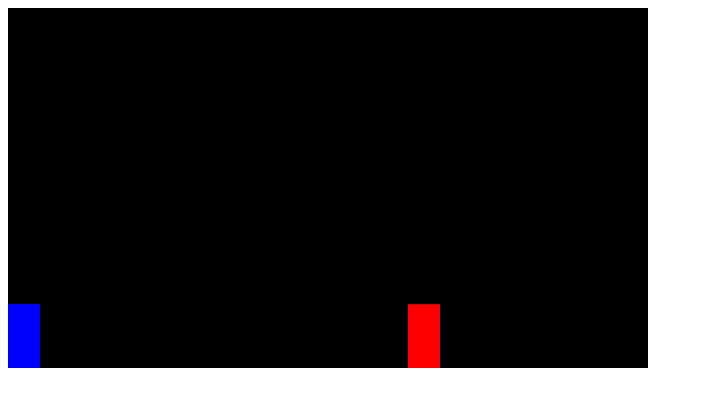
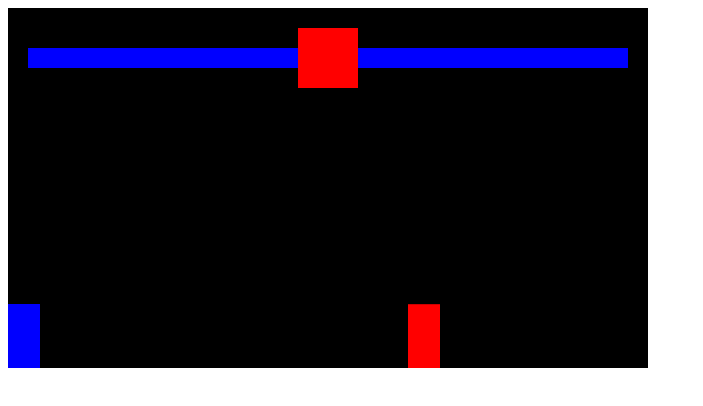
Before and after one commit to 18leij2/buzz-kill, a plain HTML site: page index.html in a window 1280 px wide. Shown: the whole page, without its empty margins (0-703 px from the left). Drawn offline with Linux system fonts and the light colour scheme.

Commit message:
added health UI and health functionality

```diff
--- a/index.html
+++ b/index.html
@@ -1,3 +1,24 @@
-<canvas></canvas>
-
-<script src="index.js"></script>
+<head>
+    <style>
+        * {
+            box-sizing: border-box;
+        }
+    </style>
+</head>
+<body>
+    <div style="position: relative; display: inline-block;">
+        <div style="position: absolute; display: flex; width: 100%; align-items: center; padding: 20px;">
+            <div style="position: relative; height: 20px; width: 100%; display: flex; justify-content: flex-end;">
+                <div style="background-color: yellow; height: 20px; width: 100%"></div>
+                <div id="playerOneHealth" style="position: absolute; background: blue; top: 0; width: 100%; right: 0; bottom: 0;"></div>
+            </div>
+            <div style="background-color: red; height: 60px; width: 60px; flex-shrink: 0;"></div>
+            <div style="position: relative; height: 20px; width: 100%;">
+                <div style="background-color: yellow; height: 20px;"></div>
+                <div id="playerTwoHealth" style="position: absolute; background: blue; top: 0; left: 0; right: 0; bottom: 0;"></div>
+            </div>
+        </div>
+        <canvas></canvas>
+    </div>
+    <script src="index.js"></script>
+</body>
--- a/index.js
+++ b/index.js
@@ -37,6 +37,7 @@ class Sprite {
             height: 30
         }
         this.attacking = false;
+        this.health = 100;
     }
 
     sketch() {
@@ -104,9 +105,6 @@ const playerTwo = new Sprite({
     color: "red"
 });
 
-console.log(playerOne);
-console.log(playerTwo);
-
 const controlKeys = {
     d: {
         down: false
@@ -159,7 +157,8 @@ function animLoop() {
 
     if (attackCollision({ attacker: playerOne, opponent: playerTwo}) && playerOne.attacking) {
         playerOne.attacking = false;
-        console.log("yeehaw")
+        playerTwo.health -= 10;
+        document.querySelector('#playerTwoHealth').style.width = playerTwo.health + "%";
     }
 
     if (controlKeys.ArrowRight.down && lastKeyTwo === 'ArrowRight') {
@@ -170,7 +169,8 @@ function animLoop() {
 
     if (attackCollision({ attacker: playerTwo, opponent: playerOne}) && playerTwo.attacking) {
         playerTwo.attacking = false;
-        console.log("waheey")
+        playerOne.health -= 10;
+        document.querySelector('#playerOneHealth').style.width = playerOne.health + "%";
     }
 }
 
```
